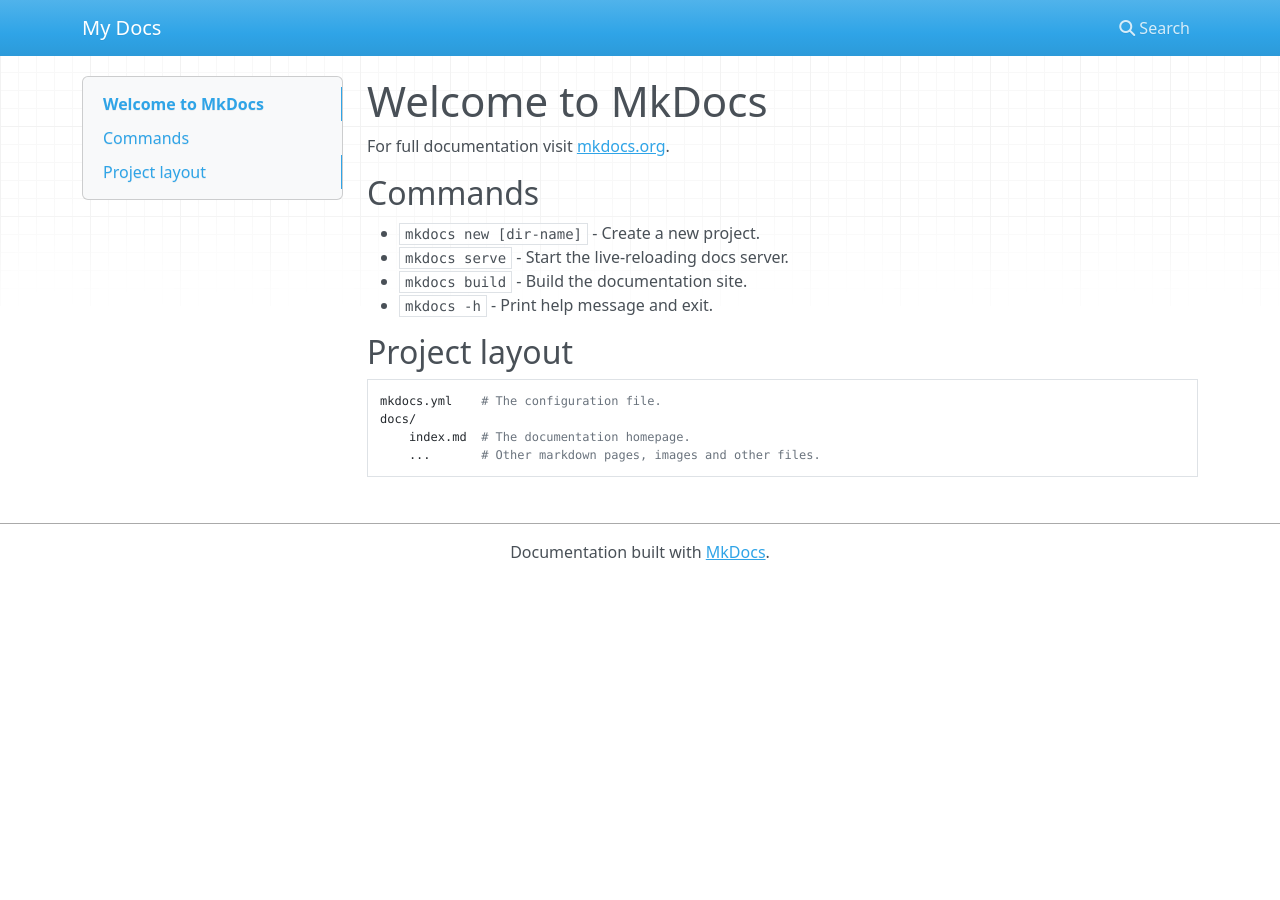
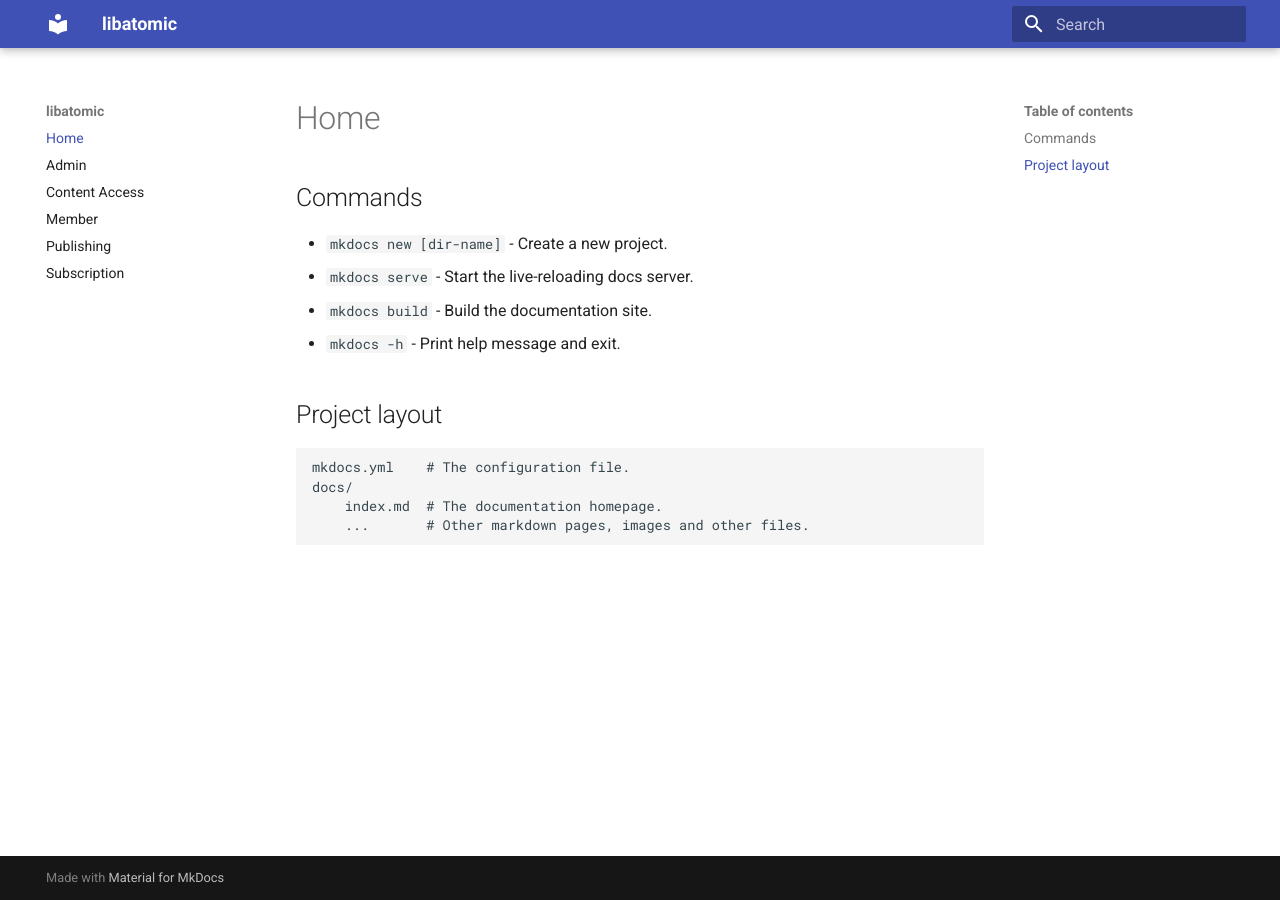
Before and after one commit to edadiorube/atomic-docs, an MkDocs documentation site: the page built from docs/index.md, in a window 1280 px wide. Built offline with MkDocs 1.6.1 and Material for MkDocs 9.7.7, drawn with Linux system fonts in a browser that asks for light colours; nearby versions of some CDN libraries.

Commit message:
Push with material theme

```diff
--- a/docs/index.md
+++ b/docs/index.md
@@ -1,6 +1,4 @@
-# Welcome to MkDocs
-
-For full documentation visit [mkdocs.org](https://www.mkdocs.org).
+# Home
 
 ## Commands
 
--- a/mkdocs.yml
+++ b/mkdocs.yml
@@ -1 +1,3 @@
-site_name: My Docs
+site_name: libatomic
+theme:
+  name: material
```
Also changed, not shown: docs/Admin.md (added), docs/Content-Access.md (added), docs/Member.md (added), docs/Publishing.md (added), docs/Subscription.md (added), site/index.html, 2 other files.
